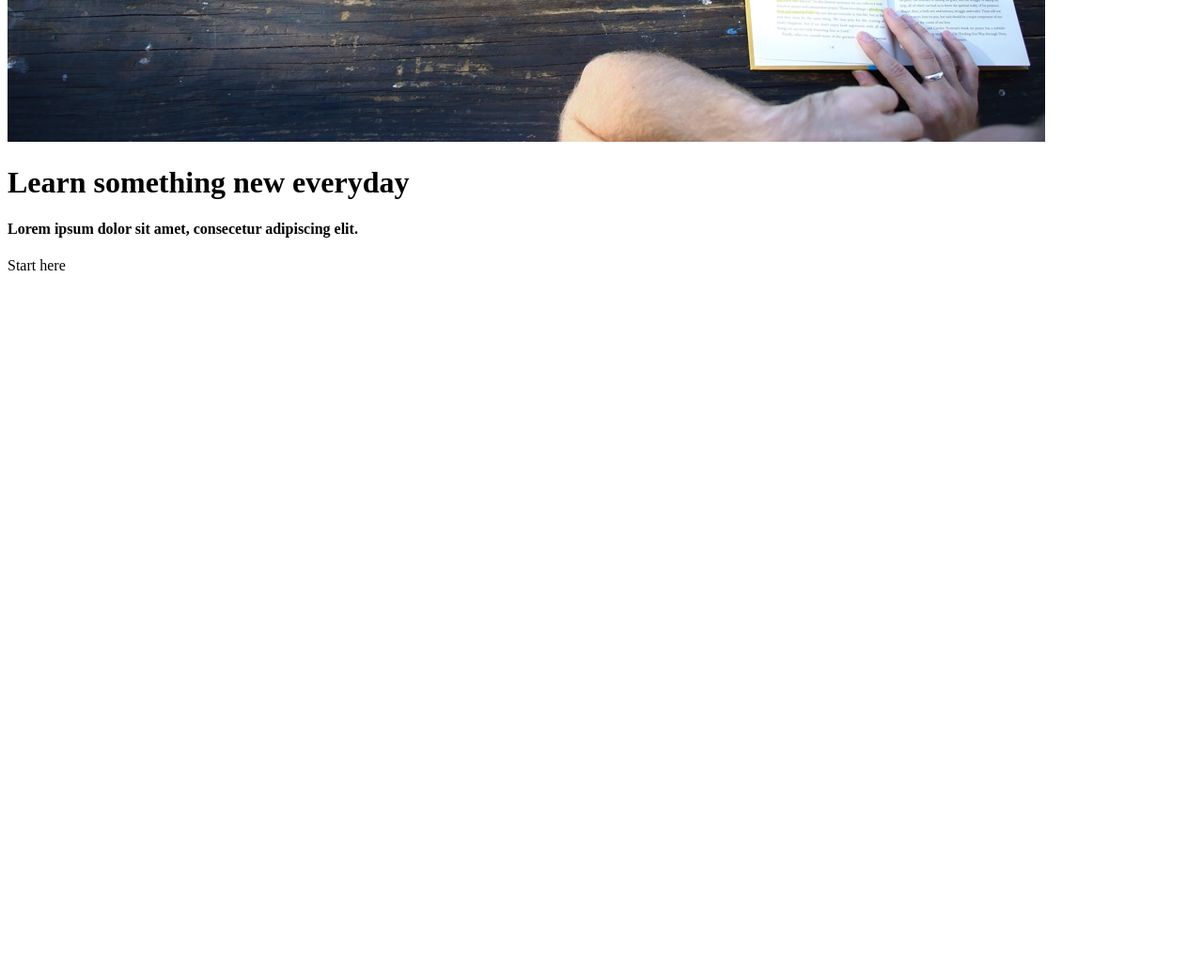
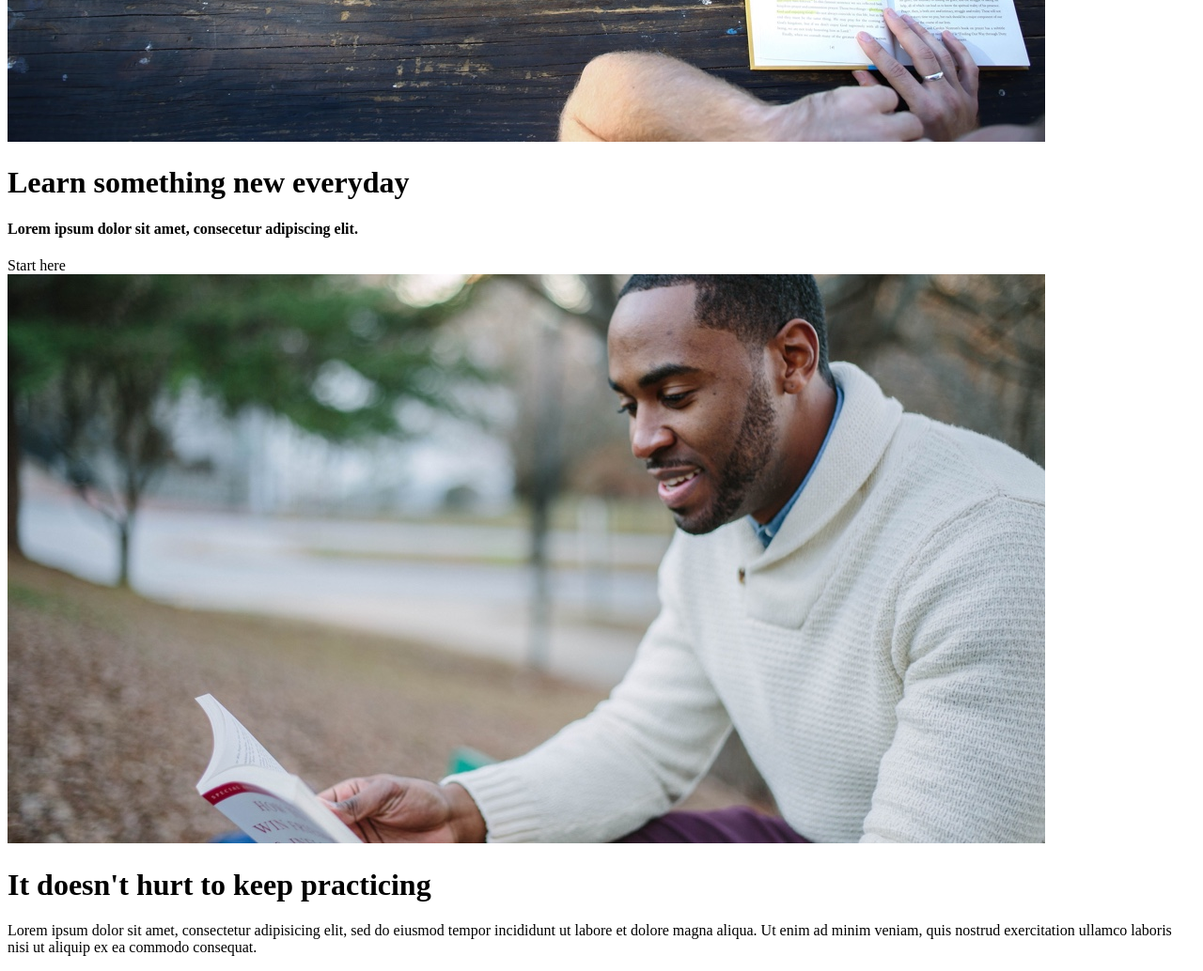
Before and after one commit to hichrislewis/colmaracademy, a plain HTML site: page index.html in a window 1280 px wide. Shown: the part 813-1847 px from the top of the page at 94% size. Before the commit the page ends 1113 px from the top, so only its background shows below. Drawn offline with Linux system fonts and the light colour scheme.

Commit message:
started main content html

```diff
--- a/index.html
+++ b/index.html
@@ -5,6 +5,8 @@
     <title>Colmar Academy</title>
   </head>
   <body>
+    <!--Header-->
+    <div>
       <!--Academy Info-->
       <img src="./resources/images/ic-logo.svg" alt="Colmar Academy Logo" />
       <span>ColmarAcademy</span>
@@ -18,13 +20,25 @@
           <li>Sign in</li>
         </ul>
       </nav>
+    </div>
 
     <!--Banner-->
+    <div>
+      <!--Image-->
       <img src="./resources/images/banner.jpg" alt="Girls reading at a table">
+      <!--Text-->
       <h1>Learn something new everyday</h1>
       <h4>Lorem ipsum dolor sit amet, consecetur adipiscing elit.</h4>
       <!--Button-->
       <span>Start here</span>
+    </div>
+
+    <!--Main Content-->
+    <div>
+      <img src="./resources/images/information-main.jpg" alt="Man reading a book">
+      <h1>It doesn't hurt to keep practicing</h1>
+      <p>Lorem ipsum dolor sit amet, consectetur adipisicing elit, sed do eiusmod tempor incididunt ut labore et dolore magna aliqua. Ut enim ad minim veniam, quis nostrud exercitation ullamco laboris nisi ut aliquip ex ea commodo consequat.</p>
+    </div>
 
   </body>
 </html>
```
Lines whose indentation alone changed are shown as unchanged.
